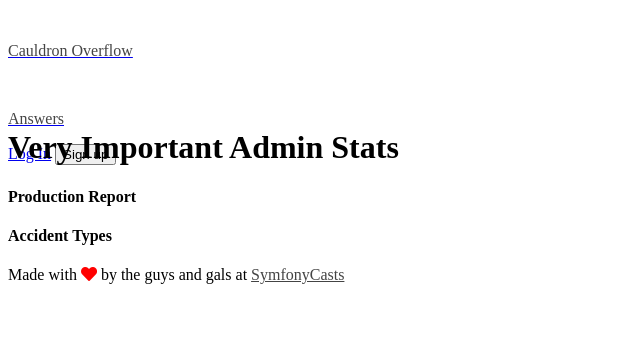
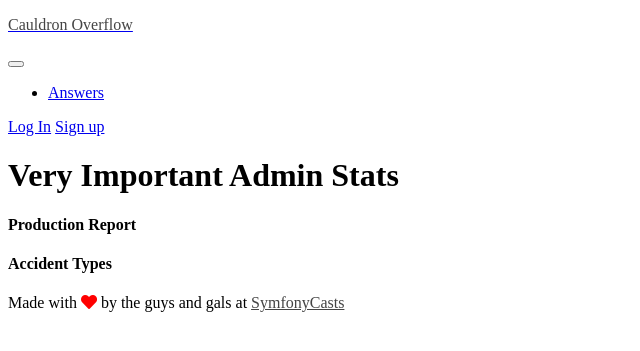
Before and after one commit to Shanazar2020/cauldron_overflow, a Symfony app: template templates/admin/dashboard.html.twig in a window 1280 px wide. Shown: the top 351 px of the page, without its empty margins (0-640 px from the left). Run offline with Twig, Linux system fonts and the light colour scheme; the template is opened without the code that fills it, so the values that code supplies are empty; some libraries are stand-ins or nearby versions.

Commit message:
feature: admin login buttons.

```diff
--- a/templates/base.html.twig
+++ b/templates/base.html.twig
@@ -9,21 +9,41 @@
               integrity="sha256-mmgLkCYLUQbXn0B1SRqzHar6dCnv9oZFPEC1g1cwlkk=" crossorigin="anonymous"/>
         {{ encore_entry_link_tags('app') }}
     {% endblock %}
+    {% block javascripts %}
+        {{ encore_entry_script_tags('app') }}
+    {% endblock %}
 </head>
 <body>
-<nav class="navbar navbar-light bg-light" style="height: 100px;">
-    <a class="navbar-brand" href="{{ path('app_homepage') }}">
-        <i style="color: #444; font-size: 2rem;" class="pb-1 fad fa-cauldron"></i>
-        <p class="pl-2 d-inline font-weight-bold" style="color: #444;">Cauldron Overflow</p>
-    </a>
+<nav class="navbar navbar-expand-lg navbar-light bg-light px-1">
+    <div class="container-fluid">
+        <a class="navbar-brand" href="{{ path('app_homepage') }}">
+            <p class="pl-2 d-inline font-weight-bold" style="color: #444;">
+                Cauldron Overflow</p>
+        </a>
 
-    <a class="navbar-item mb-lg-0 me-auto float-left" href="{{ path('app_popular_answers') }}">
-        <i style="color: #444; font-size: 2rem;" class="pb-1 fad fa-cauldron"></i>
-        <p class="pl-2 d-inline font-weight-bold" style="color: #444;">Answers</p>
-    </a>
+        <button class="navbar-toggler" type="button" data-bs-toggle="collapse" data-bs-target="#navbar-collapsable"
+                aria-controls="navbarTogglerDemo01" aria-expanded="false" aria-label="Toggle navigation">
+            <span class="navbar-toggler-icon"></span>
+        </button>
 
-    <a class="nav-link text-black-50" href="{{ path('app_login') }}">Log In</a>
-    <button class="btn btn-dark">Sign up</button>
+        <div class="collapse navbar-collapse" id="navbar-collapsable">
+            <ul class="navbar-nav me-auto mb-2 mb-lg-0">
+                <li class="nav-item">
+                    <a class="nav-link" href="{{ path('app_popular_answers') }}">Answers</a>
+                </li>
+                {% if is_granted('ROLE_ADMIN') %}
+                    <a class="nav-link text-black-50" href="{{ path('admin_dashboard') }}">Admin</a>
+                {% endif %}
+            </ul>
+
+            {% if is_granted('ROLE_USER') %}
+                <a class="nav-link text-black-50" href="{{ path('app_logout') }}">Log Out</a>
+            {% else %}
+                <a class="nav-link text-black-50" href="{{ path('app_login') }}">Log In</a>
+                <a href="#" class="btn btn-dark">Sign up</a>
+            {% endif %}
+        </div>
+    </div>
 </nav>
 
 {% block body %}{% endblock %}
@@ -31,8 +51,5 @@
     Made with <i style="color: red;" class="fa fa-heart"></i> by the guys and gals at <a
             style="color: #444; text-decoration: underline;" href="https://symfonycasts.com">SymfonyCasts</a>
 </footer>
-{% block javascripts %}
-    {{ encore_entry_script_tags('app') }}
-{% endblock %}
 </body>
 </html>
```
Also changed, not shown: src/DataFixtures/AppFixtures.php (+8 -1 lines), 1 other file.
